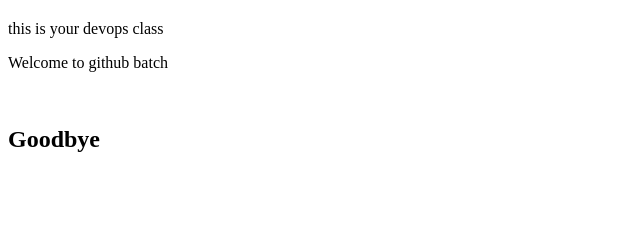
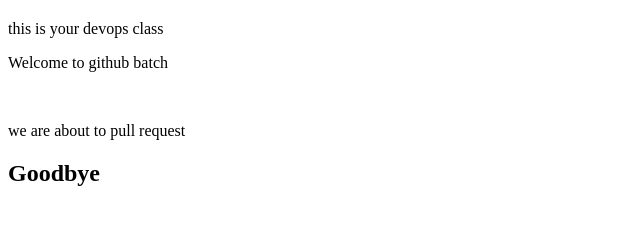
Before and after one commit to Rachanakrr/Web_project, a plain HTML site: page index.html in a window 1280 px wide. Shown: the part 49-274 px from the top of the page, without its empty margins (0-640 px from the left). Drawn offline with Linux system fonts and the light colour scheme.

Commit message:
pull request line

```diff
--- a/index.html
+++ b/index.html
@@ -13,6 +13,7 @@ p{git
 	<h1> Hello Student</h1>
 	<p>this is your devops class</p>
 	<p> Welcome to github batch</p><br>
+	<p>we are about to pull request</p>
 	<h2> Goodbye</h2>
 
 </body>
```
